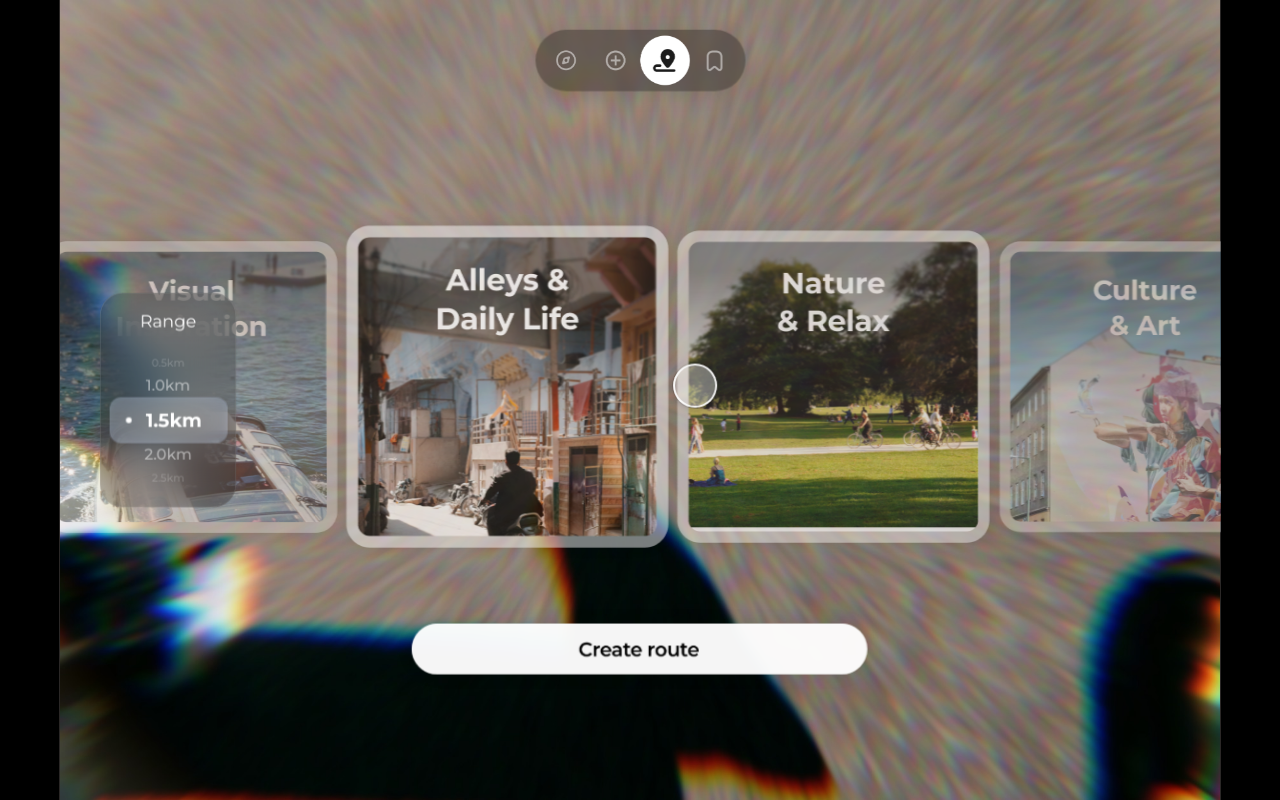
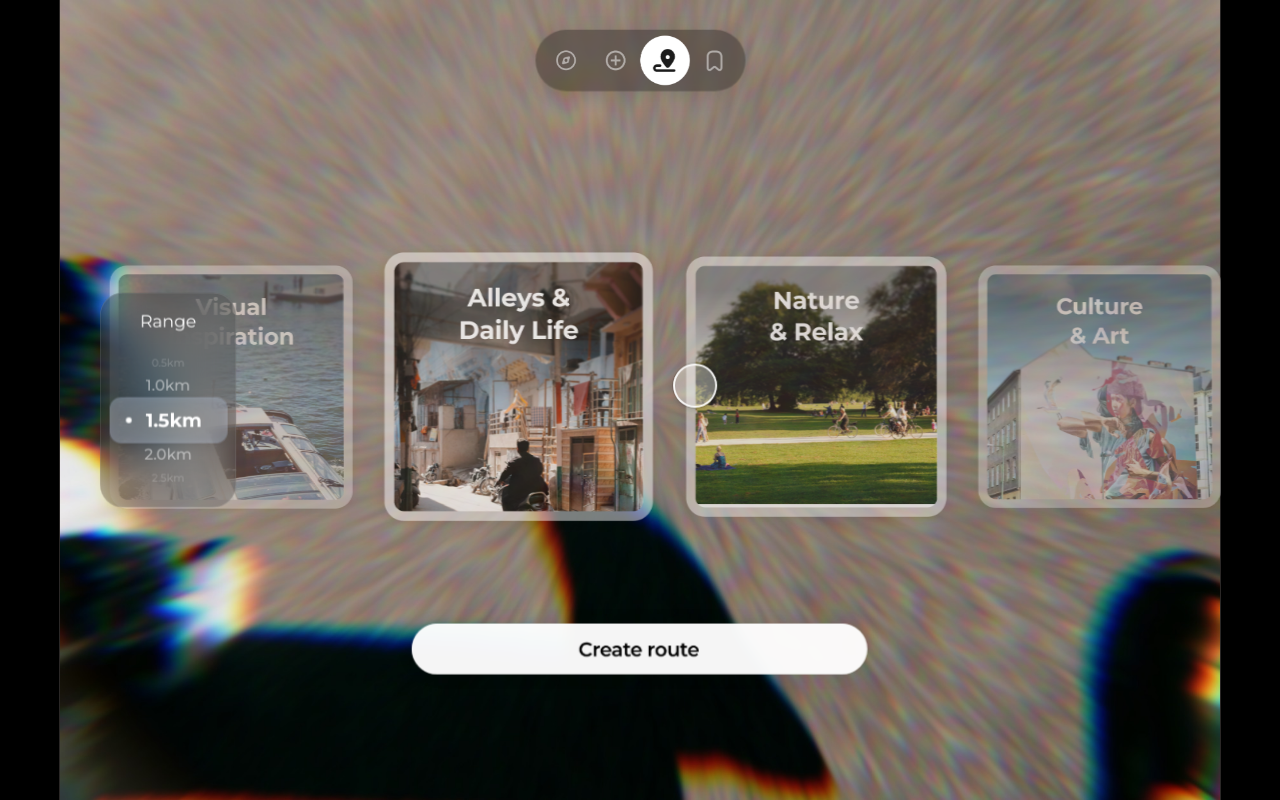
Before and after one commit to NahyunKimmm/Pinplore-smartglass, a plain HTML site: page route/index.html in a window 1280 px wide. Drawn offline with Linux system fonts and the light colour scheme; animation ran at ten frames a second.

Commit message:
Theme carousel: restore card size, tighten gaps to ~50px
Co-Authored-By: Claude Opus 5.5 <noreply@anthropic.com>
Claude-Session: https://claude.ai/code/session_017G5jazSkNc7M5EFFoVJm2w

```diff
--- a/route/index.html
+++ b/route/index.html
@@ -20,7 +20,7 @@ img{display:block}
 /* scene A: themes */
 #sceneA{position:absolute;inset:0}
 #row{position:absolute;left:0;top:0}
-.theme{position:absolute;width:336.5px;height:336.5px;transform-origin:50% 50%}  /* image = 281px card + shadow margin */
+.theme{position:absolute;width:281px;height:281px;transform-origin:50% 50%}  /* image includes ~8% shadow margin */
 .theme img{position:absolute;inset:0;width:100%;height:100%;border-radius:inherit}
 #create{left:367px;top:650px;width:475px;height:53px;border-radius:32.6px;background:rgba(255,255,255,.8);
   backdrop-filter:blur(5px);-webkit-backdrop-filter:blur(5px);box-shadow:0 0 20px rgba(0,0,0,.08)}
@@ -159,7 +159,7 @@ const THEME_X=[0,371,686,1000,1315,1630], ROW=[-17,-343,-637,-969];
 const HOLD0=2.3;                       // rest, set the range (1.0 → 1.5 km), then the carousel moves
 const RANGE={spin:[1.0,1.75]}, RV=['0km','0.5km','1.0km','1.5km','2.0km','2.5km','3.0km'], RV0=2, RV1=3;
 const STEPS=[[0.9,1.65],[1.85,2.6],[2.8,3.55]].map(([a,b])=>[a+HOLD0,b+HOLD0]);
-const CARD=281, CAR_GAP=33.6, BOX=CARD/0.835;   // Figma: 281px cards, 33.6px apart (BOX includes the exported shadow margin)
+const BOX=281, CARD=BOX, CAR_GAP=4;   // 281px images; each carries ~23px shadow margin, so visible card gaps ≈ 50px
 const rvEls=RV.map(v=>{const e=document.createElement('div');e.className='rv';e.textContent=v;$('rvals').appendChild(e);return e});
 const themes=THEME_X.map((x,i)=>{const d=document.createElement('div');d.className='theme';d.style.left='0px';d.style.top=(403.5-BOX/2)+'px';
   const im=document.createElement('img');im.src=`assets/theme${i}.png`;d.appendChild(im);$('row').appendChild(d);return d});
```
